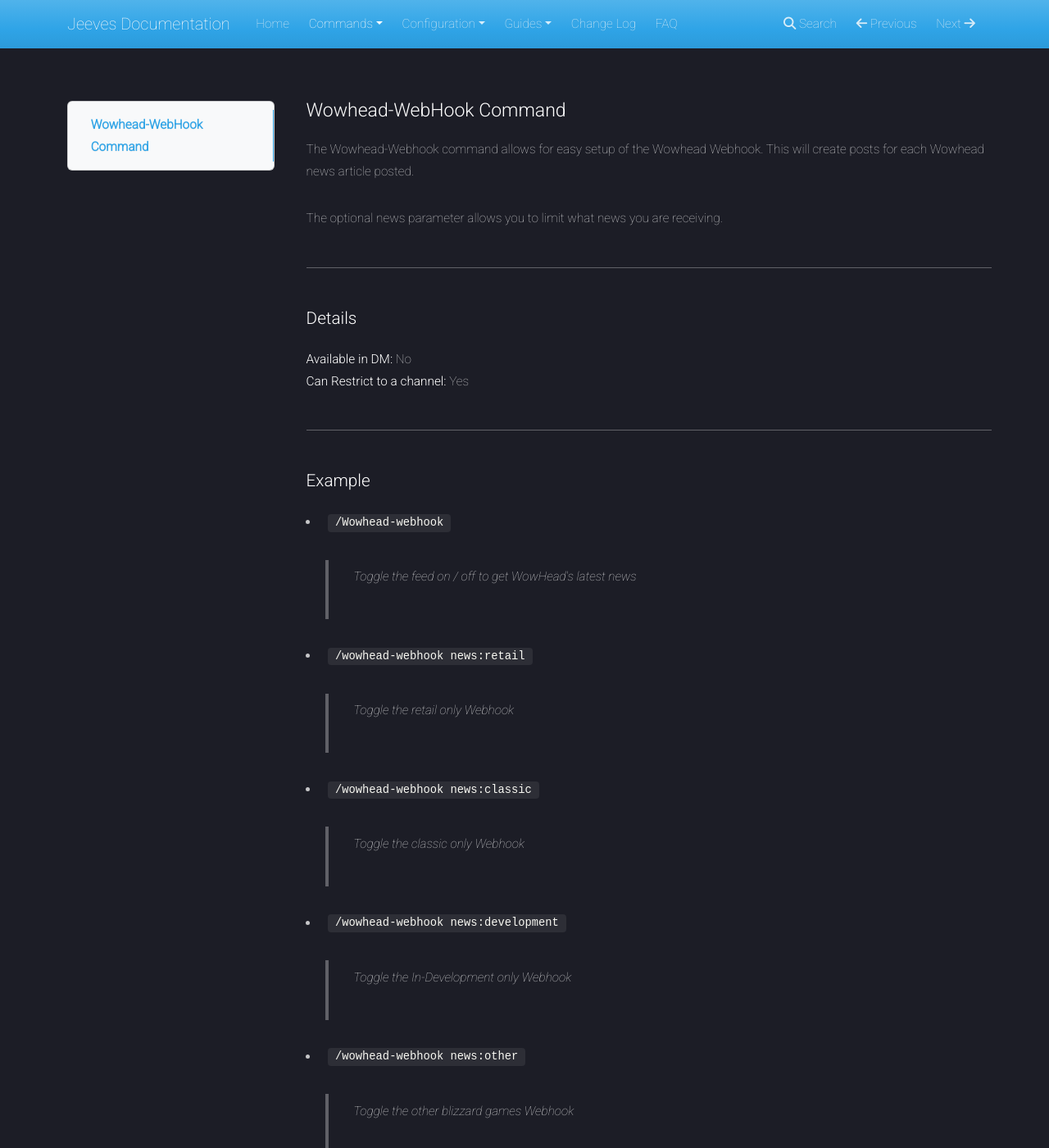
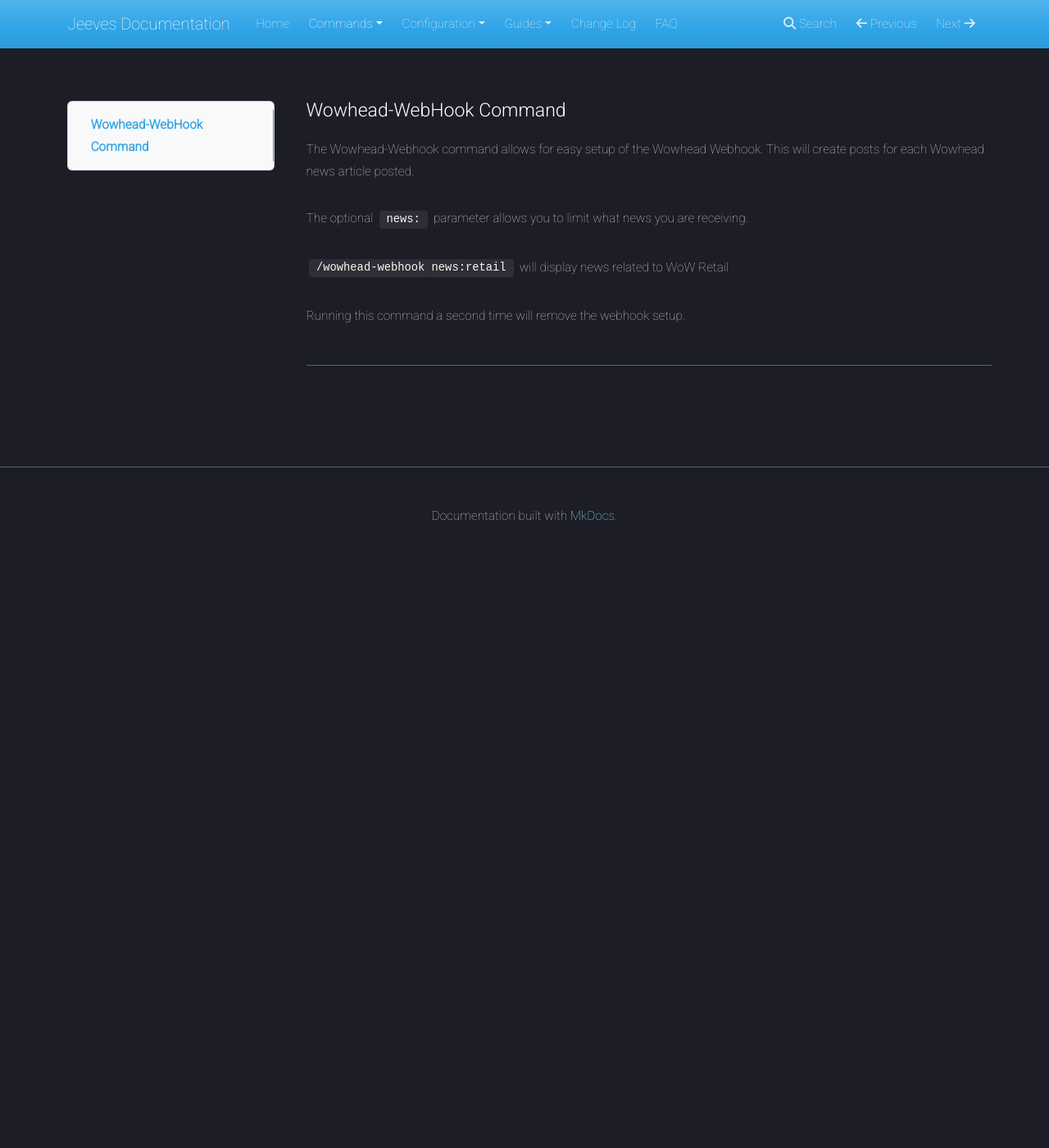
Before and after one commit to TeamJeeves/Jeeves-Bot-Documentation, an MkDocs documentation site: the page built from docs/commands/feeds/wowhead-webhook.md, in a window 1280 px wide and 1400 px high. Shown: the whole window at 82% size. Built offline with MkDocs 1.6.1, drawn with Linux system fonts in a browser that asks for light colours; nearby versions of some CDN libraries.

Commit message:
Wowhead Webhook update

```diff
--- a/docs/commands/feeds/wowhead-webhook.md
+++ b/docs/commands/feeds/wowhead-webhook.md
@@ -2,28 +2,10 @@
 
 The Wowhead-Webhook command allows for easy setup of the Wowhead Webhook. This will create posts for each Wowhead news article posted.
 
-The optional news parameter allows you to limit what news you are receiving.
-***
-### Details
+The optional `news:` parameter allows you to limit what news you are receiving.
 
-**Available in DM:** No
-**Can Restrict to a channel:** Yes
-***
-### Example
+`/wowhead-webhook news:retail` will display news related to WoW Retail
 
-* `/Wowhead-webhook`
-> Toggle the feed on / off to get WowHead's latest news
-
-* `/wowhead-webhook news:retail`
-> Toggle the retail only Webhook
-
-* `/wowhead-webhook news:classic`
-> Toggle the classic only Webhook
-
-* `/wowhead-webhook news:development`
-> Toggle the In-Development only Webhook
-
-* `/wowhead-webhook news:other`
-> Toggle the other blizzard games Webhook
+Running this command a second time will remove the webhook setup.
 
 ***
```
